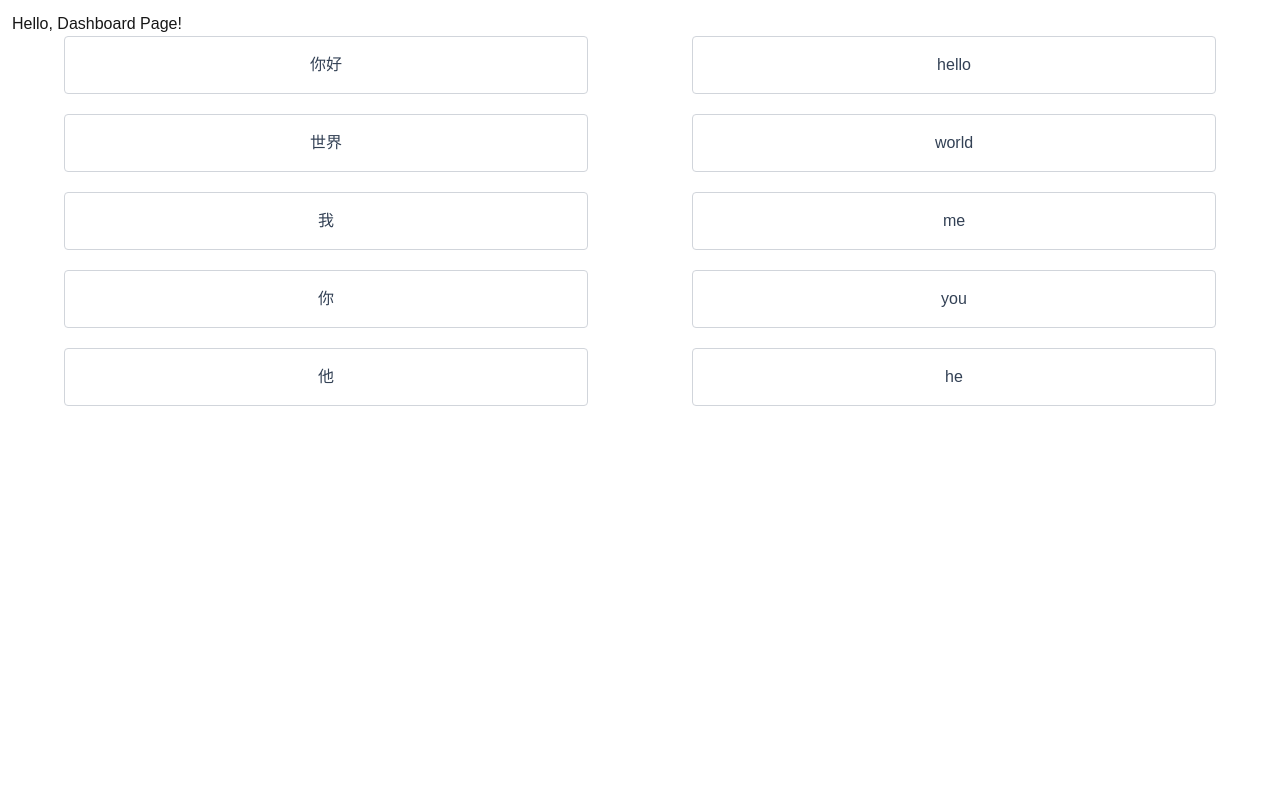
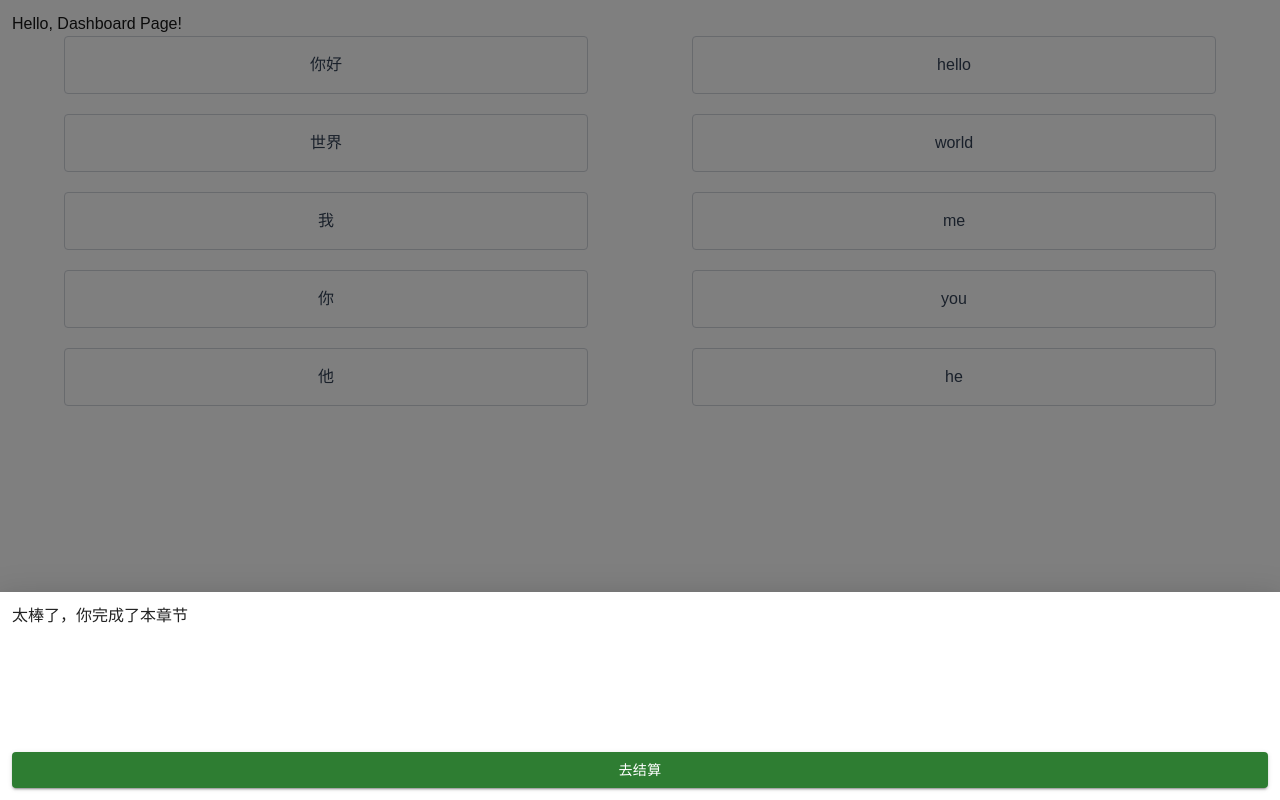
Before and after one commit to shuishuidelin/react-study, a Next.js app: page /link-game in a window 1280 px wide. Built offline with nearby package versions, Linux system fonts and the light colour scheme.

Commit message:
fix: 修改程序结算逻辑

```diff
--- a/src/app/link-game/ResultDrawer.tsx
+++ b/src/app/link-game/ResultDrawer.tsx
@@ -1,10 +1,12 @@
 import { Button } from "@mui/material"
-
-export default function ResultDrawer() {
+interface Props {
+  onSubmit: () => void
+}
+export default function ResultDrawer({ onSubmit }: Props) {
   return (
     <div className="min-h-52 flex flex-col p-3">
       <div className="flex-1">太棒了，你完成了本章节</div>
-      <Button variant={"contained"} color="success">
+      <Button variant={"contained"} color="success" onClick={onSubmit}>
         去结算
       </Button>
     </div>
--- a/src/app/link-game/page.tsx
+++ b/src/app/link-game/page.tsx
@@ -16,7 +16,7 @@ export default function LinkGame() {
   const [wordData, updateWordData] = useImmer<WordInfo[]>([])
   const linkGameData = useRef<LinkGameDataStructure[]>([])
   const dataState = useRef<"init" | "loading" | "complete">("init")
-  const [resultBoxVis, setResultBoxVis] = useState<boolean>(false)
+  const [resultBoxVis, setResultBoxVis] = useState<boolean>(true)
   const requestServerData = async () => {
     return new Promise<void>((resolve) => {
       dataState.current = "loading"
@@ -31,7 +31,7 @@ export default function LinkGame() {
   }
   const getData = async () => {
     if (linkGameData.current.length === 0) {
-      if (dataState.current === "complete") return submit()
+      if (dataState.current === "complete") return setResultBoxVis(true)
       await requestServerData()
     }
     const config = await linkGameConfig()
@@ -44,8 +44,8 @@ export default function LinkGame() {
     updateWordData(temp)
   }
   const submit = () => {
-    console.log("结束，成功了")
-    setResultBoxVis(true)
+    console.log("结束，成功了,上传结果")
+    setResultBoxVis(false)
   }
   /* 选中的块id，用作两个块的比较 */
   const [choseWordId, setChoseWordId] = useState<string | undefined>(undefined)
@@ -141,8 +141,11 @@ export default function LinkGame() {
         anchor={"bottom"}
         open={resultBoxVis}
         onClose={() => setResultBoxVis(false)}
+        ModalProps={{
+          onClose: () => setResultBoxVis(true),
+        }}
       >
-        <ResultDrawer></ResultDrawer>
+        <ResultDrawer onSubmit={submit}></ResultDrawer>
       </Drawer>
     </div>
   )
```
